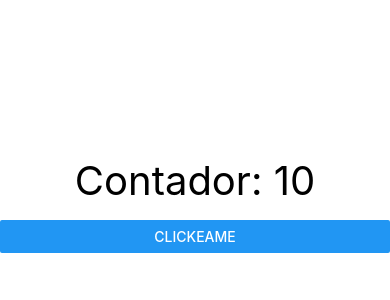
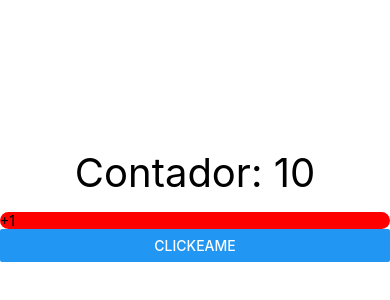
Before and after one commit to jdriverab/contadorBasicoReactNative, a React Native app: screen / in a window 390 px wide. Shown: the part 210-510 px from the top of the page. Built offline with nearby package versions, Linux system fonts and the light colour scheme.

Commit message:
fin clase 54

```diff
--- a/src/screens/ContadorScreen.tsx
+++ b/src/screens/ContadorScreen.tsx
@@ -1,5 +1,5 @@
 import React from 'react'
-import { View, Text, Button } from 'react-native';
+import { View, Text, Button, TouchableOpacity } from 'react-native';
 import { useState } from 'react';
 
 const ContadorScreen = () => {
@@ -22,6 +22,15 @@ const ContadorScreen = () => {
                     Contador: {contador}
                 </Text>
 
+                    <TouchableOpacity onPress={()=>setContador(contador+1)}>
+                        <View style={{
+                            backgroundColor:"red",
+                            borderRadius: 100
+                        }}>
+                            <Text>+1</Text>
+                        </View>
+                    </TouchableOpacity>
+
                 <Button title="Clickeame" onPress={()=>setContador(contador+1)}/>
 
             </View>
```
